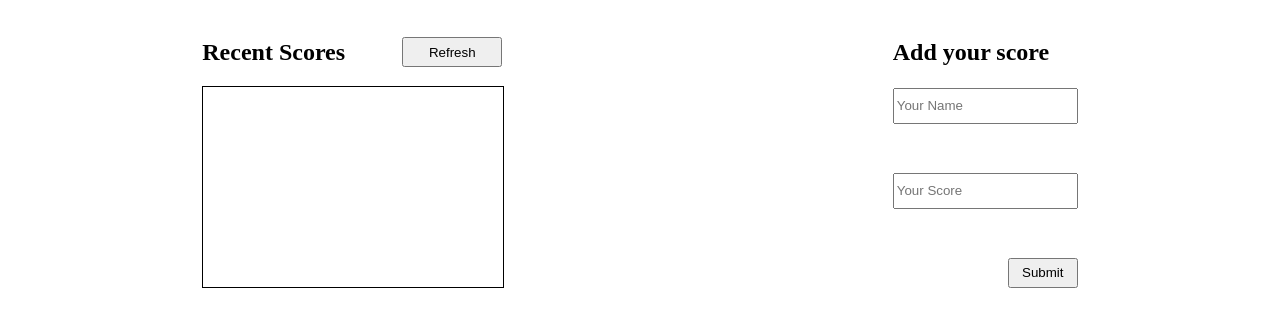
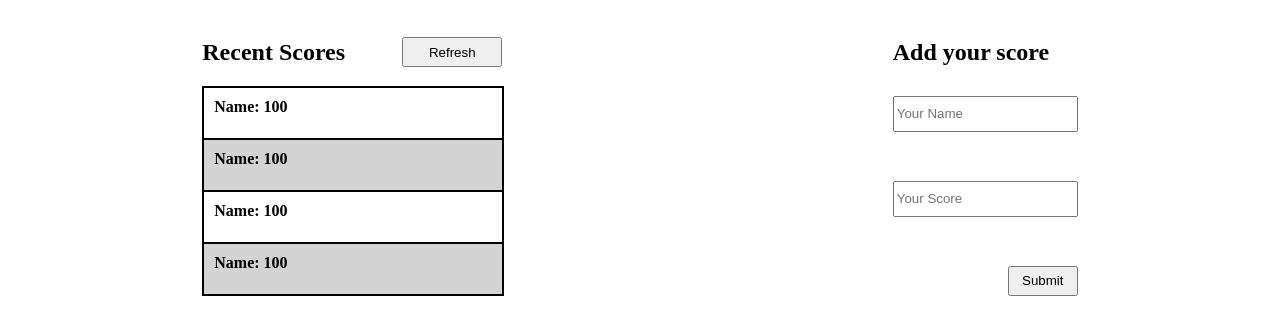
Before and after one commit to mohamedgamaleldin999999/leaderboard-project, a website built with webpack: page src/index.html in a window 1280 px wide. Shown: the part 61-396 px from the top of the page. Built offline with nearby package versions, Linux system fonts and the light colour scheme.

Commit message:
Add hardcoded styled scored

```diff
--- a/src/index.html
+++ b/src/index.html
@@ -14,7 +14,12 @@
             <h2>Recent Scores</h2>
             <button class="refresh">Refresh</button>
           </div>
-          <div class="scores"></div>
+          <div class="scores">
+            <div class="score">Name: 100</div>
+            <div class="score">Name: 100</div>
+            <div class="score">Name: 100</div>
+            <div class="score">Name: 100</div>
+          </div>
         </div>
         <div class="add">
           <h2>Add your score</h2>
--- a/src/style.css
+++ b/src/style.css
@@ -26,7 +26,7 @@
 
 .scores {
   width: 300px;
-  height: 200px;
+  height: fit-content;
   border: 1px solid black;
 }
 
@@ -52,3 +52,14 @@ input {
   width: 70px;
   align-self: flex-end;
 }
+
+.score {
+  height: 30px;
+  font-weight: bolder;
+  padding: 10px;
+  border: 0.2px solid black;
+}
+
+.scores :nth-child(even) {
+  background-color: #d3d3d3;
+}
```
Also changed, not shown: dist/index.html, dist/main.bundle.js.
